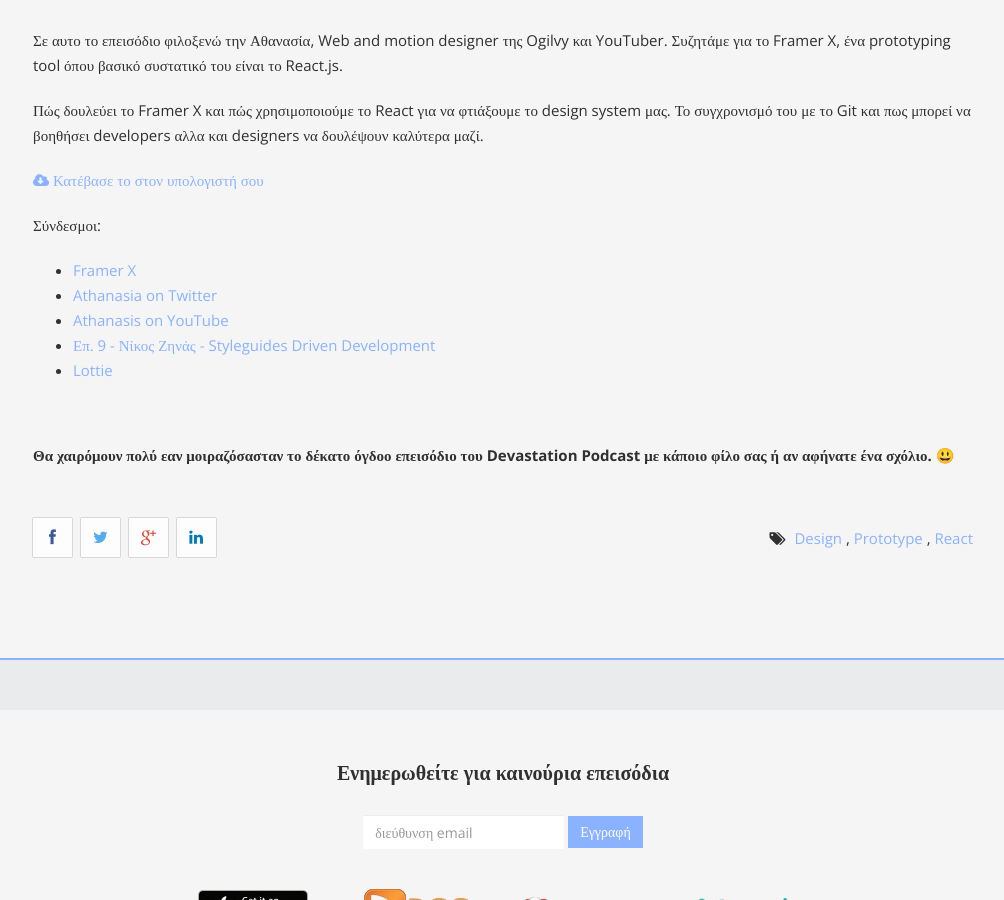
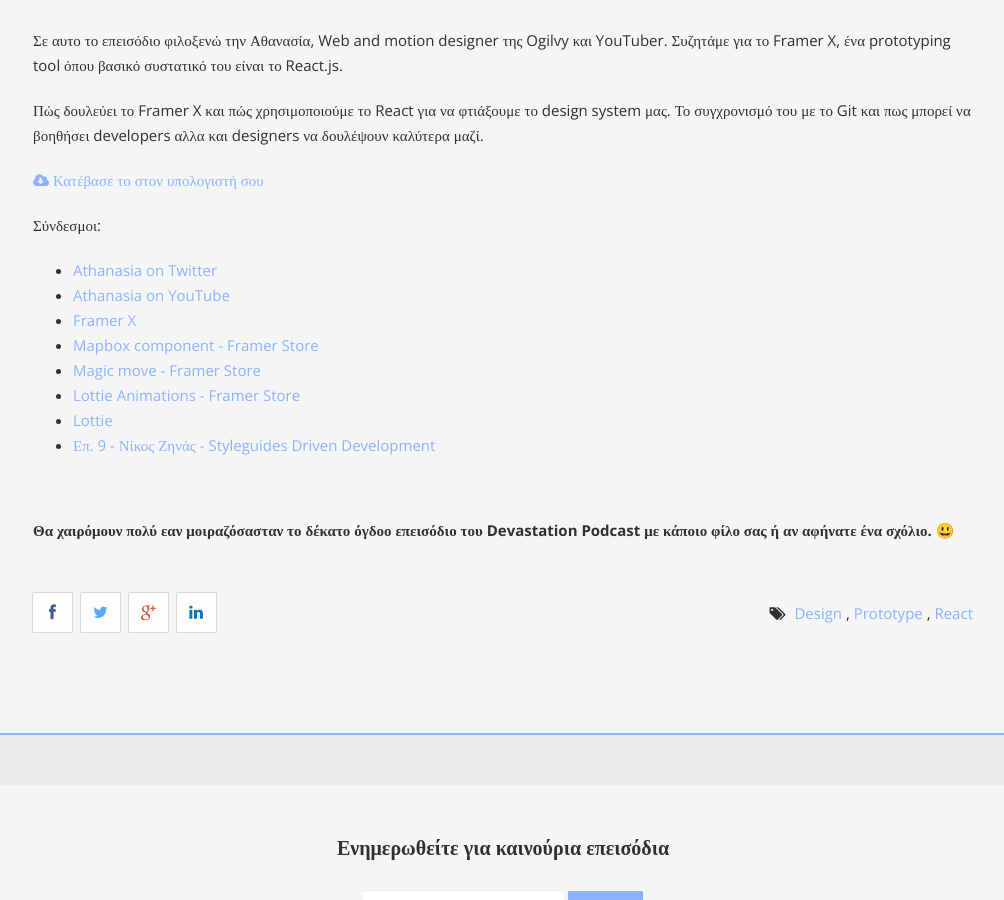
Before and after one commit to kbariotis/devastation-podcast, a Jekyll site: the page built from _posts/2019-08-01-ep18-Athanasia-Lykoudi.markdown, in a window 1280 px wide and 900 px high, scrolled down 669 px. Shown: the whole window, without its empty margins (137-1141 px from the left). Built offline with Jekyll 4.4.1, drawn with Linux system fonts in a browser that asks for light colours; Markdown is read by kramdown in place of the engine named in the settings; comment, search, counter and statistics services are not loaded.

Commit message:
fixes on latest episode copy

```diff
--- a/_posts/2019-08-01-ep18-Athanasia-Lykoudi.markdown
+++ b/_posts/2019-08-01-ep18-Athanasia-Lykoudi.markdown
@@ -20,11 +20,14 @@
 
 Σύνδεσμοι:
 
+* <a href="https://twitter.com/sla1" target="_blank">Athanasia on Twitter</a>
+* <a href="https://www.youtube.com/channel/UC3kUSgoGfzc9y1EcSy4nH1A" target="_blank">Athanasia on YouTube</a>
 * <a href="https://www.framer.com/" target="_blank">Framer X</a>
-* <a href="https://twitter.com/sla1" target="_blank">Athanasia on Twitter</a>
-* <a href="https://www.youtube.com/channel/UC3kUSgoGfzc9y1EcSy4nH1A" target="_blank">Athanasis on YouTube</a>
+* <a href="https://store.framer.com/package/mapbox/mapbox" target="_blank">Mapbox component - Framer Store</a>
+* <a href="https://store.framer.com/package/gusso/magic-move" target="_blank">Magic move - Framer Store</a>
+* <a href="https://store.framer.com/package/gavin-owens/lottie-animations" target="_blank">Lottie Animations - Framer Store</a>
+* <a href="https://airbnb.design/introducing-lottie/" target="_blank">Lottie</a>
 * <a href="https://devastation.tv/2016/11/15/ep9-Nikos-Zinas/" target="_blank">Επ. 9 - Νίκος Ζηνάς - Styleguides Driven Development</a>
-* <a href="https://airbnb.design/introducing-lottie/" target="_blank">Lottie</a>
 
 <br/>
 <br/>
```
